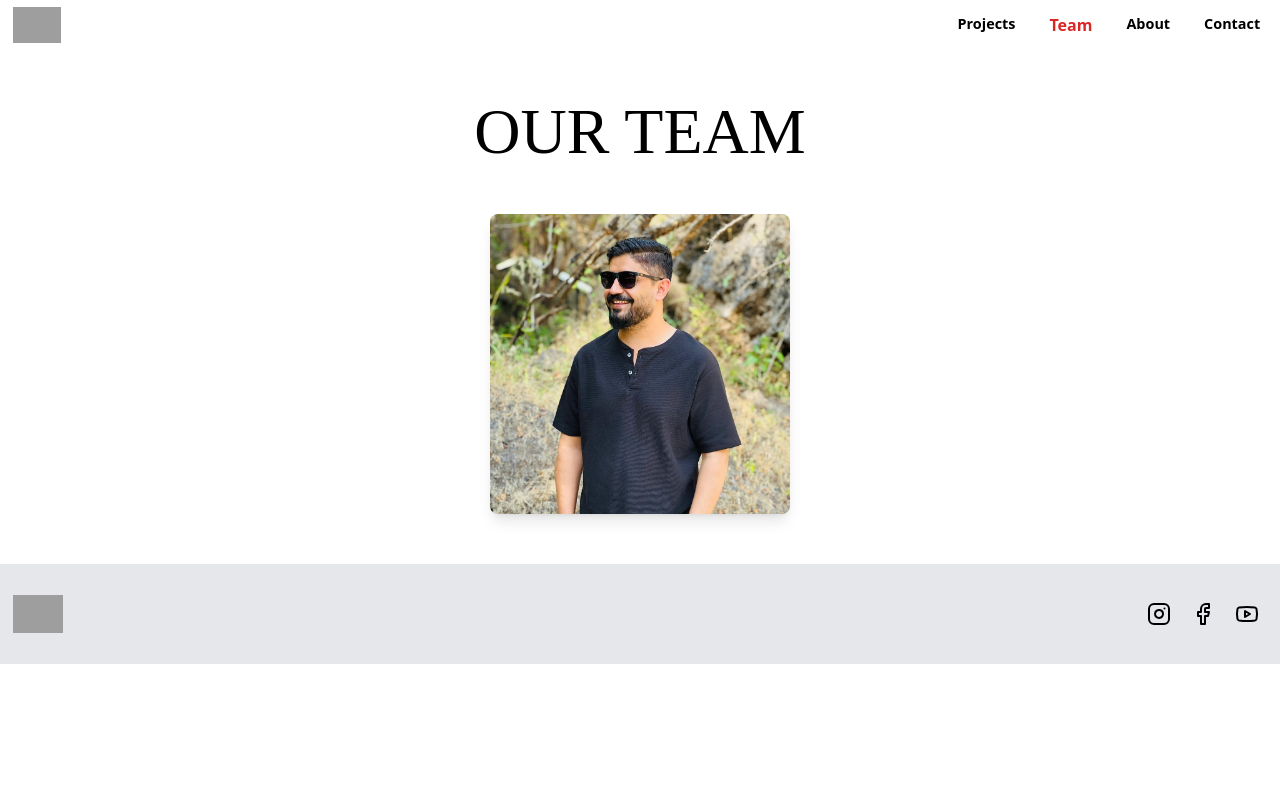
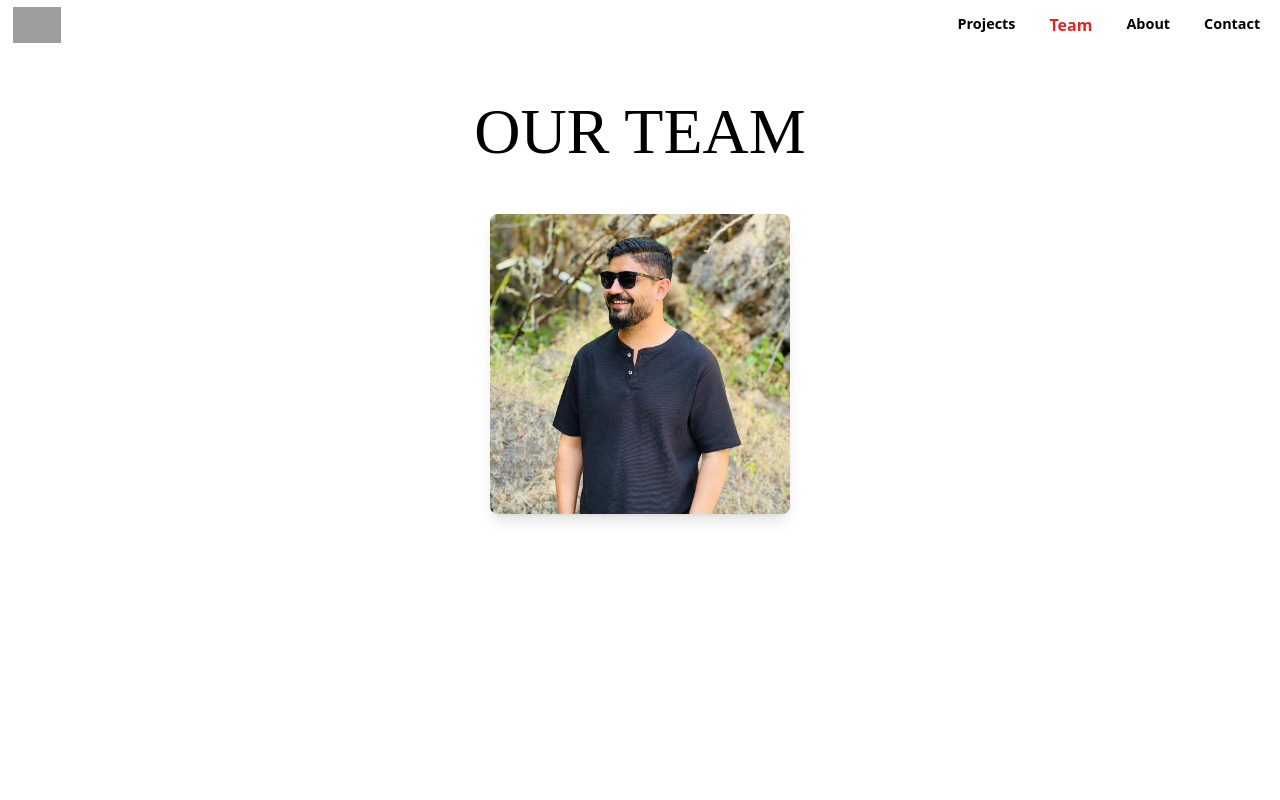
Before and after one commit to ALIHAIDERTURI/ongrid-architects-portfolio, a React (Vite) app: page /team in a window 1280 px wide. Shown: the top 800 px of the page. Built offline with nearby package versions, Linux system fonts and the light colour scheme; grey boxes are pictures that could not be loaded; a web font is replaced by a local one.

Commit message:
screen fixing

```diff
--- a/src/components/Team/OurTeam.jsx
+++ b/src/components/Team/OurTeam.jsx
@@ -7,6 +7,7 @@ const OurTeam = () => {
   return (
     <>
       <NavBar />
+      <div className="h-screen">
       <div className="w-screen flex justify-center items-center">
         <h2 className="font-['Six_Caps'] text-6xl md:text-[4rem] font-thin uppercase text-black leading-none my-[50px]">
           Our Team
@@ -23,6 +24,7 @@ const OurTeam = () => {
           onMouseLeave={() => setHover(false)}
         />
       </section>
+      </div>
     </>
   );
 };
```
